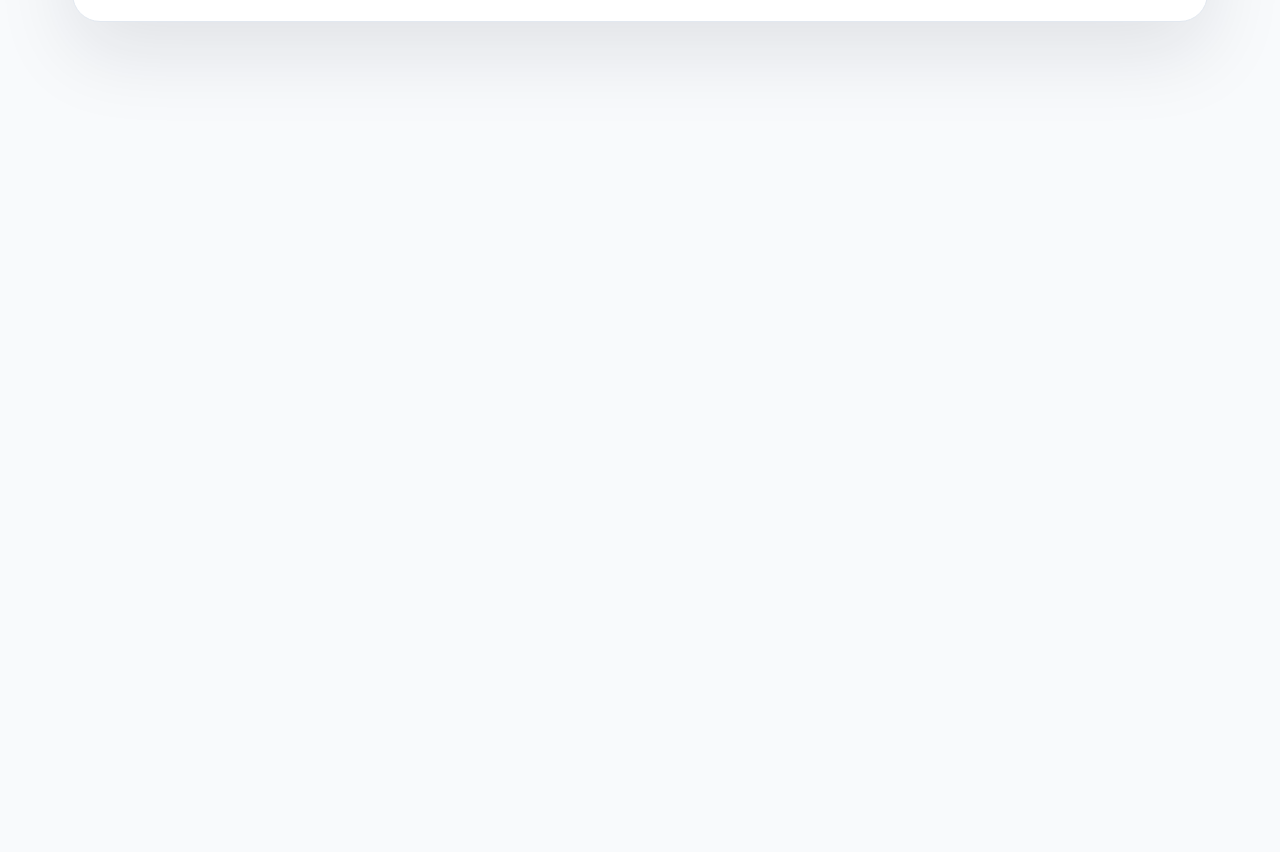
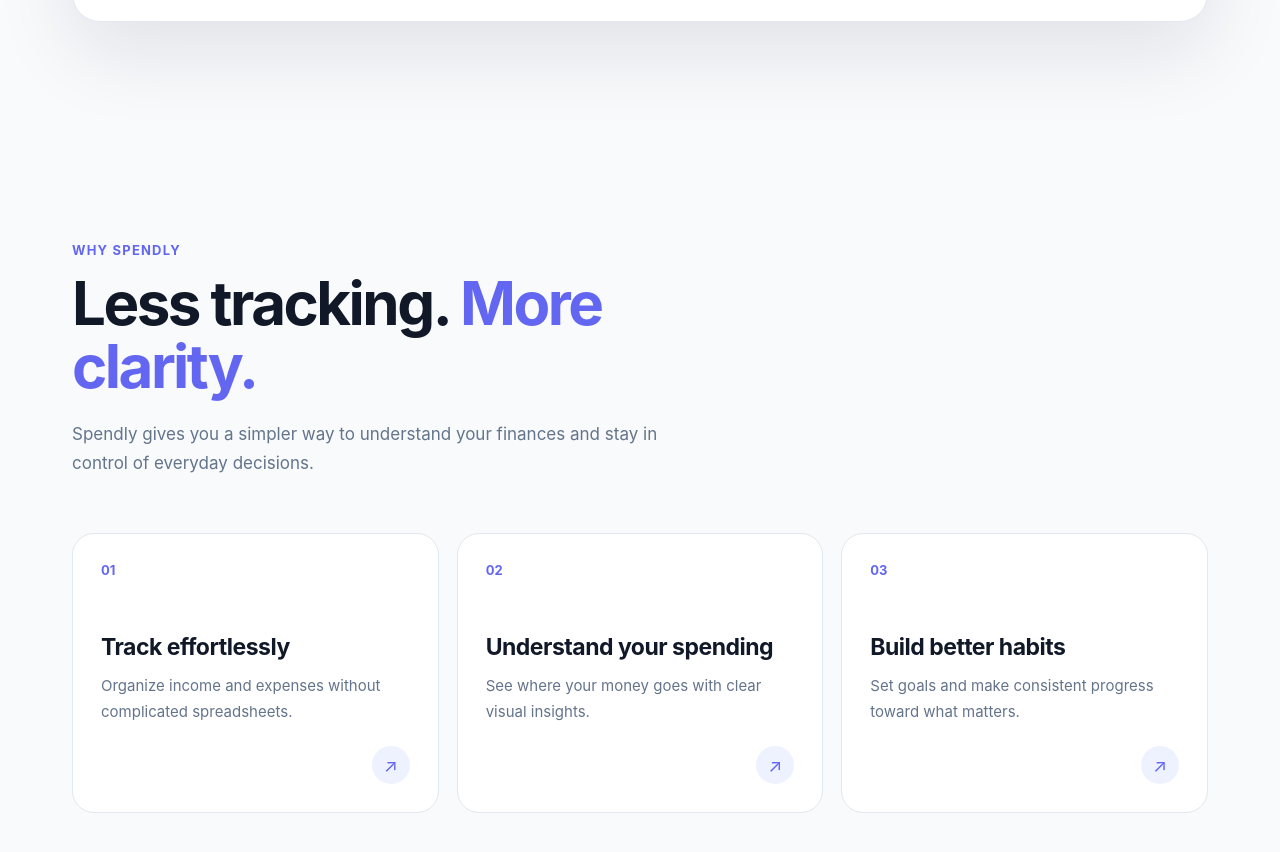
Before and after one commit to Mehnaz-Bashir/Spendly-landing-page, a React (Vite) app: page / in a window 1280 px wide. Shown: the part 1512-2364 px from the top of the page. Before the commit the page ends 1654 px from the top, so only its background shows below. Built offline with nearby package versions, Linux system fonts and the light colour scheme.

Commit message:
Add Spendly features section

```diff
--- a/src/App.css
+++ b/src/App.css
@@ -369,3 +369,115 @@
     width: 28px;
   }
 }
+
+
+/* Features Section */
+
+.features-section {
+  max-width: 1200px;
+  margin: 0 auto;
+  padding: 100px 32px 120px;
+}
+
+.features-intro {
+  max-width: 680px;
+  margin-bottom: 55px;
+}
+
+.features-intro h2 {
+  margin: 0;
+  color: #111827;
+  font-size: clamp(38px, 5vw, 60px);
+  line-height: 1.05;
+  letter-spacing: -2.5px;
+}
+
+.features-intro h2 span {
+  color: #6366f1;
+}
+
+.features-intro > p:last-child {
+  max-width: 600px;
+  margin: 22px 0 0;
+  color: #64748b;
+  font-size: 17px;
+  line-height: 1.7;
+}
+
+.features-grid {
+  display: grid;
+  grid-template-columns: repeat(3, 1fr);
+  gap: 18px;
+}
+
+.feature-card {
+  position: relative;
+  min-height: 280px;
+  padding: 28px;
+  border: 1px solid #e2e8f0;
+  border-radius: 22px;
+  background: white;
+
+  display: flex;
+  flex-direction: column;
+
+  transition: transform 0.25s ease, box-shadow 0.25s ease,
+    border-color 0.25s ease;
+}
+
+.feature-card:hover {
+  transform: translateY(-6px);
+  border-color: #c7d2fe;
+  box-shadow: 0 20px 45px rgba(15, 23, 42, 0.08);
+}
+
+.feature-number {
+  color: #6366f1;
+  font-size: 13px;
+  font-weight: 700;
+}
+
+.feature-card h3 {
+  margin: 55px 0 12px;
+  color: #111827;
+  font-size: 23px;
+  letter-spacing: -0.5px;
+}
+
+.feature-card p {
+  margin: 0;
+  color: #64748b;
+  font-size: 15px;
+  line-height: 1.7;
+}
+
+.feature-arrow {
+  margin-top: auto;
+  align-self: flex-end;
+
+  width: 38px;
+  height: 38px;
+  border-radius: 50%;
+
+  display: flex;
+  align-items: center;
+  justify-content: center;
+
+  background: #eef2ff;
+  color: #6366f1;
+  font-size: 18px;
+}
+
+@media (max-width: 700px) {
+  .features-section {
+    padding: 70px 18px 80px;
+  }
+
+  .features-grid {
+    grid-template-columns: 1fr;
+  }
+
+  .feature-card {
+    min-height: 240px;
+  }
+}
--- a/src/App.jsx
+++ b/src/App.jsx
@@ -2,6 +2,7 @@
 import Navbar from './components/Navbar'
 import Hero from './components/Hero'
 import DashboardPreview from './components/DashboardPreview'
+import Features from './components/Features'
 
 function App() {
   return (
@@ -9,6 +10,7 @@
       <Navbar />
       <Hero />
       <DashboardPreview />
+      <Features />
     </div>
   )
 }
--- /dev/null
+++ b/src/components/Features.jsx
@@ -0,0 +1,56 @@
+function Features() {
+  const features = [
+    {
+      number: '01',
+      title: 'Track effortlessly',
+      description:
+        'Organize income and expenses without complicated spreadsheets.',
+    },
+    {
+      number: '02',
+      title: 'Understand your spending',
+      description:
+        'See where your money goes with clear visual insights.',
+    },
+    {
+      number: '03',
+      title: 'Build better habits',
+      description:
+        'Set goals and make consistent progress toward what matters.',
+    },
+  ]
+
+  return (
+    <section className="features-section" id="features">
+      <div className="features-intro">
+        <p className="section-eyebrow">Why Spendly</p>
+
+        <h2>
+          Less tracking.
+          <span> More clarity.</span>
+        </h2>
+
+        <p>
+          Spendly gives you a simpler way to understand your finances
+          and stay in control of everyday decisions.
+        </p>
+      </div>
+
+      <div className="features-grid">
+        {features.map((feature) => (
+          <article className="feature-card" key={feature.number}>
+            <span className="feature-number">{feature.number}</span>
+
+            <h3>{feature.title}</h3>
+
+            <p>{feature.description}</p>
+
+            <span className="feature-arrow">↗</span>
+          </article>
+        ))}
+      </div>
+    </section>
+  )
+}
+
+export default Features
```
